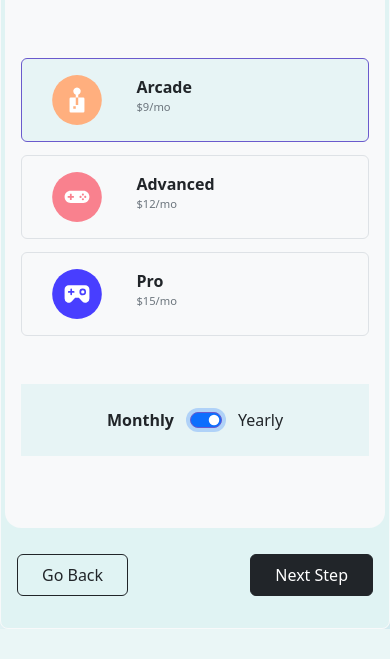
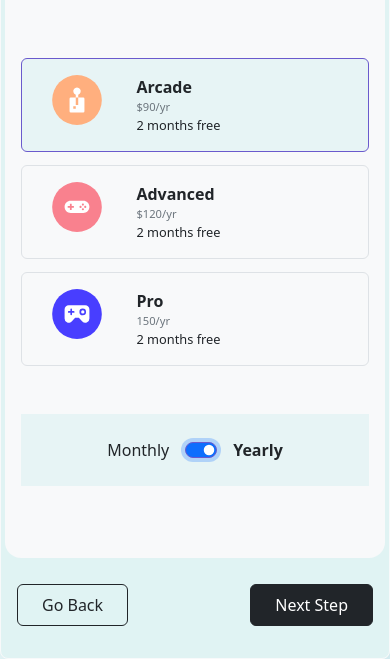
Before and after one commit to faizanjan/Multi-Step-Form-DOM-, a plain HTML site: page plan.html in a window 390 px wide. Both pictures are taken after a click on the checkbox 205 px from the left and 693 px from the top of the page. Shown: the part 273-932 px from the top of the page. Before the commit the page ends 902 px from the top, so only its background shows below. Drawn offline with nearby package versions, Linux system fonts and the light colour scheme.

Commit message:
Incorporate DOM manipulation using src/index.js to the first page

```diff
--- a/plan.html
+++ b/plan.html
@@ -57,13 +57,19 @@
         </ol>
       </aside>
 
-      <form class="px-3 py-4 p-sm-5 mx-auto d-flex flex-column bg-light rounded-4" action="">
+      <form
+        class="px-3 py-4 p-sm-5 mx-auto d-flex flex-column bg-light rounded-4"
+        action=""
+      >
         <h1 class="fs-1 my-2 text-dark fw-bolder">Select Your Plan</h1>
         <p class="text-muted my-2 mb-5">
           You have the option of monthly or yearly billing
         </p>
 
-        <div id="plans-options" class="d-flex flex-column flex-lg-row justify-content-between">
+        <div
+          id="plans-options"
+          class="d-flex flex-column flex-lg-row justify-content-between"
+        >
           <input
             type="radio"
             id="arcade"
@@ -84,6 +90,9 @@
             <span class="plan-details">
               <p class="plan text-dark fw-bold">Arcade</p>
               <p class="price text-muted">$9/mo</p>
+              <p class="two-months-free">
+                2 months free
+              </p>
             </span>
           </label>
 
@@ -106,6 +115,9 @@
             <span class="plan-details">
               <p class="plan text-dark fw-bold">Advanced</p>
               <p class="price text-muted">$12/mo</p>
+              <p class="two-months-free">
+                2 months free
+              </p>
             </span>
           </label>
 
@@ -128,6 +140,9 @@
             <span class="plan-details">
               <p class="plan text-dark fw-bold">Pro</p>
               <p class="price text-muted">$15/mo</p>
+              <p class="two-months-free">
+                2 months free
+              </p>
             </span>
           </label>
         </div>
@@ -135,27 +150,24 @@
         <div
           class="form-check form-switch d-flex flex-row justify-content-center align-items-center my-5 py-4"
         >
-          <span class="form-check-label fw-bold mx-2 mx-sm-3 mx-lg-5">Monthly</span>
+          <span class="form-check-label fw-bold mx-2 mx-sm-3 mx-lg-5"
+            >Monthly</span
+          >
           <input
             class="form-check-input mx-2 mx-sm-3 mx-lg-5"
             type="checkbox"
-            role="switch"
             id="flexSwitchCheckDefault"
           />
           <span class="form-check-label mx-2 mx-sm-3 mx-lg-5"> Yearly</span>
         </div>
-
-
       </form>
 
-      <a
-        href="index.html"
-        class="btn btn-rounded btn-outline-dark prev-btn p-2 px-4"
-        >Go Back</a
-      >
-      <a href="add-ons.html" class="btn btn-rounded btn-dark next-btn p-2 px-4"
-        >Next Step</a
-      >
+      <button class="btn btn-rounded btn-outline-dark prev-btn p-2 px-4">
+        Go Back
+      </button>
+      <button class="btn btn-rounded btn-dark next-btn p-2 px-4">
+        Next Step
+      </button>
     </div>
 
     <script
@@ -163,5 +175,6 @@
       integrity="sha384-kenU1KFdBIe4zVF0s0G1M5b4hcpxyD9F7jL+jjXkk+Q2h455rYXK/7HAuoJl+0I4"
       crossorigin="anonymous"
     ></script>
+    <script src="src/plan.js"></script>
   </body>
 </html>
--- /dev/null
+++ b/src/plan.js
@@ -0,0 +1,57 @@
+let year_month_toggler = document.querySelector('.form-check-input');
+let prices = document.querySelectorAll(".price")
+let twoMonthsFree = document.querySelectorAll(".two-months-free");
+let nextBtn = document.querySelector(".next-btn");
+let prevBtn = document.querySelector(".prev-btn");
+
+let monthly = true;
+
+let yearVsMonth = (event)=>{
+    if(monthly) {
+        triggerYearly(event.target);
+    }
+    else {
+        triggerMonthly(event.target);
+    }
+    monthly = !monthly;
+    console.log(monthly);
+}
+
+let triggerMonthly = (toggler)=>{
+    let rates = ['$9/mo', '$12/mo', '15/mo']
+    prices.forEach((element, index) => {
+        element.innerText= rates[index];
+    });
+
+    toggler.previousElementSibling.classList.add('fw-bold');
+    toggler.nextElementSibling.classList.remove('fw-bold');
+
+    twoMonthsFree.forEach(el=> el.style.display="none");
+}
+
+let triggerYearly = (toggler)=>{
+    let rates = ['$90/yr', '$120/yr', '150/yr']
+    prices.forEach((element, index) => {
+        element.innerText= rates[index];
+    });
+
+    toggler.previousElementSibling.classList.remove('fw-bold');
+    toggler.nextElementSibling.classList.add('fw-bold');
+
+    twoMonthsFree.forEach(el=> el.style.display="block");
+}
+
+let handleNextBtnClick = ()=>{
+    let plan = document.querySelector(`input[type='radio']:checked`);
+    sessionStorage.setItem("plan", plan.nextElementSibling.innerText.split('\n\n'));
+    location.assign("add-ons.html");
+}
+
+let handlePrevBtnClick = ()=>[
+    location.assign("index.html")
+]
+
+year_month_toggler.addEventListener('click', yearVsMonth);
+
+nextBtn.addEventListener('click', handleNextBtnClick);
+prevBtn.addEventListener('click', handlePrevBtnClick);
--- a/styles.css
+++ b/styles.css
@@ -88,6 +88,11 @@ input + .plan-label:hover {
 
 .form-check {
   background-color: rgba(213, 238, 238, 0.499);
+}
+
+.two-months-free{
+  font-size: 0.8rem;
+  display: none;
 }
 
 /* Page 3 */
```
